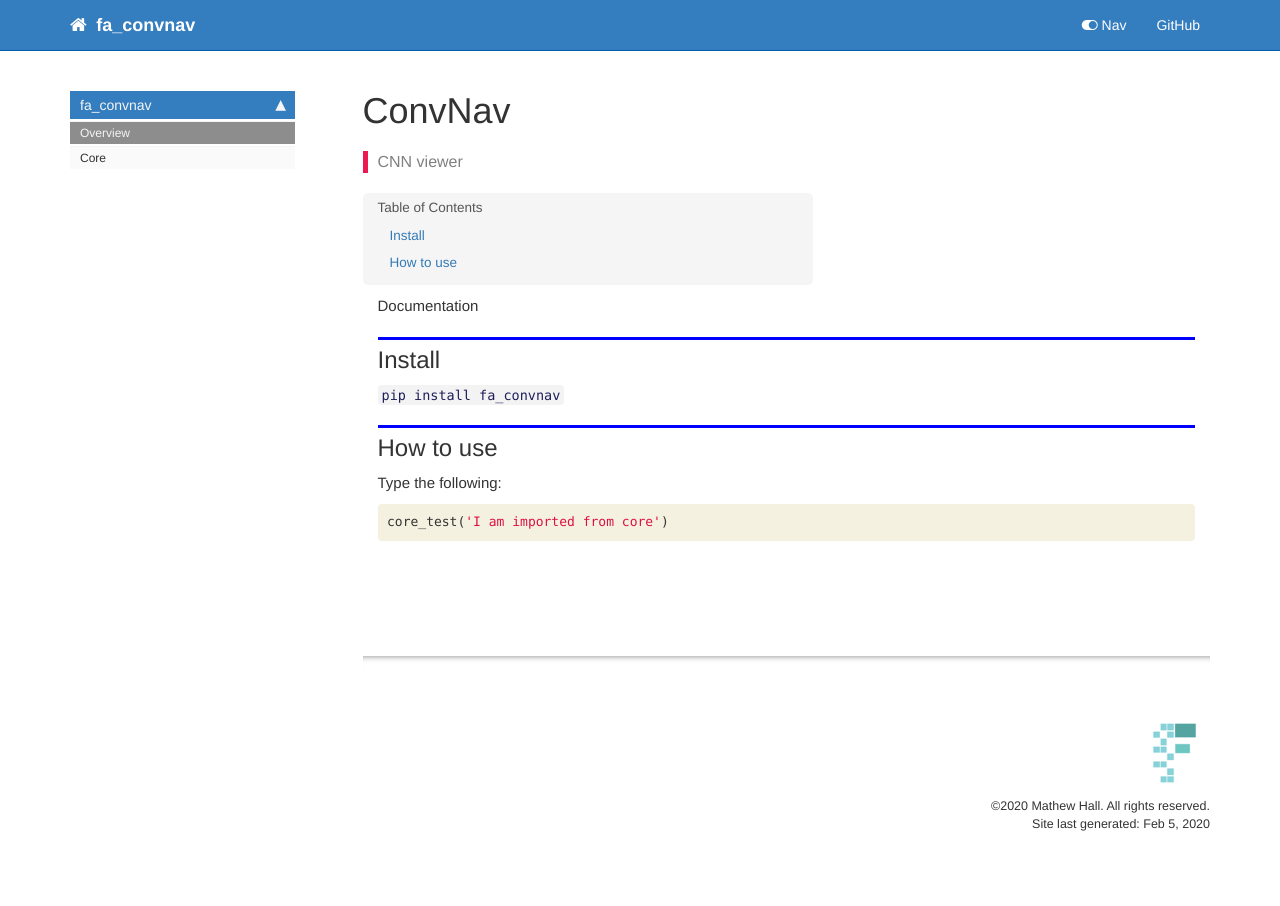
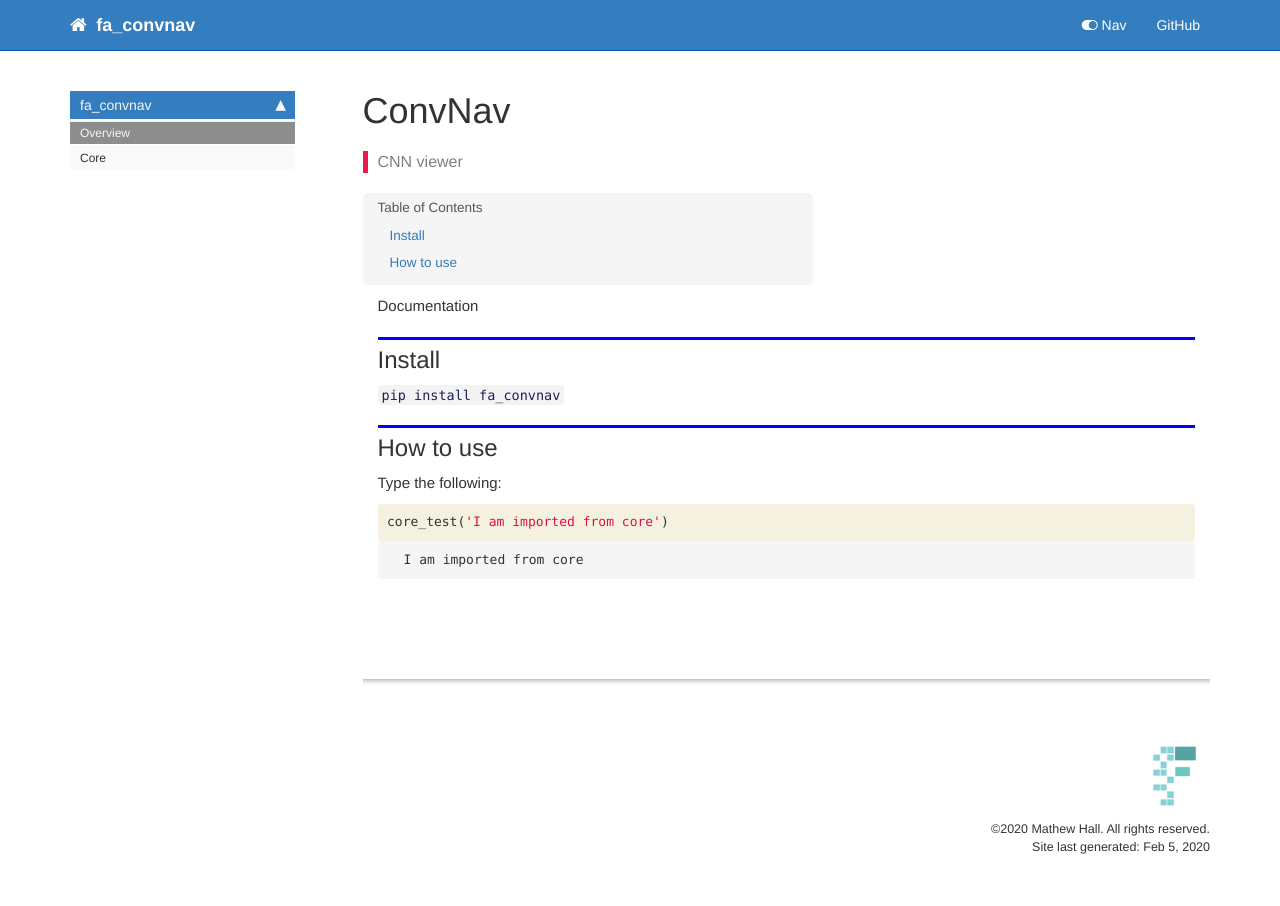
Before and after one commit to hallmx/fa_convnav, a Jekyll site: the page built from docs/index.html, in a window 1280 px wide. Built offline with Jekyll 4.4.1, drawn with Linux system fonts in a browser that asks for light colours; nearby versions of some CDN libraries; comment, search, counter and statistics services are not loaded.

Commit message:
init commit from local repo

```diff
--- a/docs/index.html
+++ b/docs/index.html
@@ -70,5 +70,19 @@ summary: "CNN viewer "
 </div>
 </div>
 
+<div class="output_wrapper">
+<div class="output">
+
+<div class="output_area">
+
+<div class="output_subarea output_stream output_stdout output_text">
+<pre>I am imported from core
+</pre>
 </div>
 </div>
+
+</div>
+</div>
+
+</div>
+</div>
```
Also changed, not shown: README.md, 2 other files.
